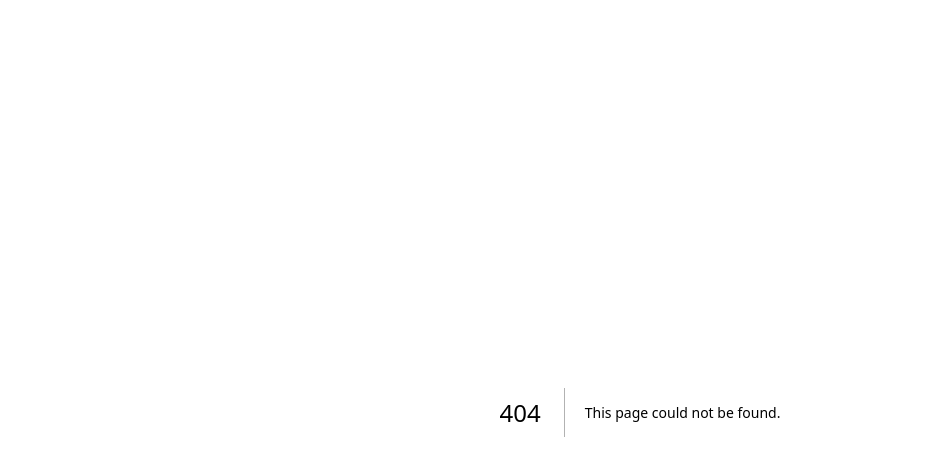
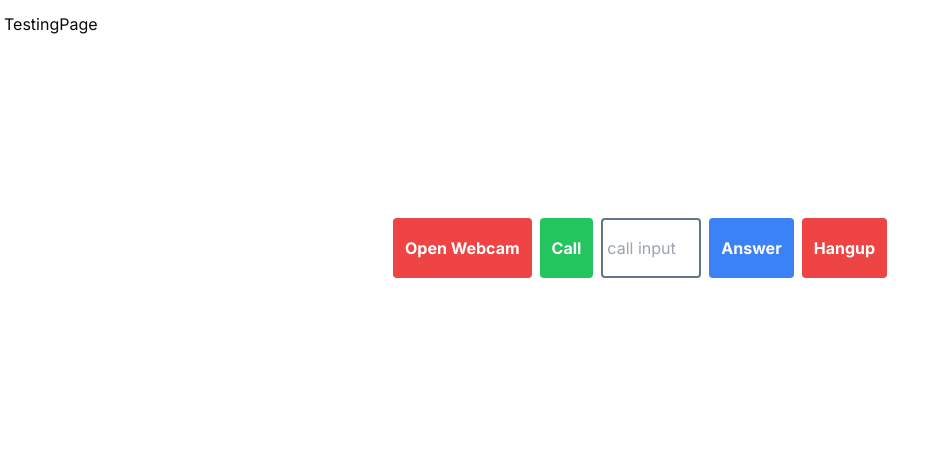
Before and after one commit to tymnec/google-meet-clone, a Next.js app: page /testing in a window 1280 px wide. Before the commit this address had no page. Shown: the top 476 px of the page, without its empty margins (0-946 px from the left). Built offline with nearby package versions, Linux system fonts and the light colour scheme; no server answers.

Commit message:
testing phase 1

```diff
--- a/package.json
+++ b/package.json
@@ -16,12 +16,15 @@
     "@radix-ui/react-slot": "^1.0.2",
     "class-variance-authority": "^0.7.0",
     "clsx": "^2.0.0",
+    "install": "^0.13.0",
     "mongoose": "^8.0.3",
     "next": "14.0.4",
+    "npm": "^10.2.5",
     "react": "^18",
     "react-dom": "^18",
     "react-icons": "^4.12.0",
     "react-responsive-carousel": "^3.2.23",
+    "simplewebrtc": "^3.0.2",
     "tailwind-merge": "^2.1.0",
     "tailwindcss-animate": "^1.0.7",
     "vercel": "^33.0.0"
--- /dev/null
+++ b/src/app/(Marketing)/_components/CarouselSection.js
@@ -0,0 +1,10 @@
+import React from 'react'
+const CarouselSection = () => {
+  return (
+    <div>
+      HIi
+    </div>
+  )
+}
+
+// export default Carousel
--- /dev/null
+++ b/src/app/api/offer/id/route.js
@@ -0,0 +1,21 @@
+import connectDB from "@/lib/mongodb";
+import Offer from "@/models/offer";
+import { NextResponse } from "next/server";
+
+// Get Params Method
+export async function GET(request) {
+  try {
+    await connectDB();
+
+    const id = request.nextUrl.searchParams.get("id");
+
+    const offer = await Offer.findById(id);
+
+    return NextResponse.json({
+      success: 200,
+      offer: offer,
+    });
+  } catch (error) {
+    return NextResponse.json({ success: 500, message: error.message });
+  }
+}
--- /dev/null
+++ b/src/app/api/offer/route.js
@@ -0,0 +1,52 @@
+import connectDB from "@/lib/mongodb";
+import Offer from "@/models/offer";
+import { NextResponse } from "next/server";
+
+// Post Method
+export async function POST(request) {
+  try {
+    const { temp } = await request.json();
+    await connectDB();
+
+    await Offer.create({
+      temp: temp,
+    });
+
+    return NextResponse.json({
+      success: 200,
+      message: "Offer created successfully",
+    });
+  } catch (error) {
+    return NextResponse.json({ success: 500, message: error.message });
+  }
+}
+
+// Get Method
+export async function GET() {
+  try {
+    await connectDB();
+
+    const offers = await Offer.find();
+
+    return NextResponse.json({
+      success: 200,
+      offers: offers,
+    });
+  } catch (error) {
+    return NextResponse.json({ success: 500, message: error.message });
+  }
+}
+
+export async function DELETE(request) {
+  try {
+    await connectDB();
+    const id = request.nextUrl.searchParams.get("id");
+    await Offer.findByIdAndDelete(id);
+    return NextResponse.json(
+      { message: "Offer deleted successfully" },
+      { status: 200 }
+    );
+  } catch (error) {
+    return NextResponse.json({ error: error.message }, { status: 500 });
+  }
+}
--- /dev/null
+++ b/src/app/testing-two/page.js
@@ -0,0 +1,7 @@
+import React from "react";
+
+const TestingTwoPage = () => {
+  return <div>TestingTwoPage</div>;
+};
+
+export default TestingTwoPage;
--- /dev/null
+++ b/src/app/testing/page.js
@@ -0,0 +1,177 @@
+"use client";
+
+import React, { useEffect } from "react";
+import { firestore } from "@/lib/firebase";
+
+const servers = {
+  iceServers: [
+    {
+      urls: ["stun:stun1.l.google.com:19302", "stun:stun2.l.google.com:19302"],
+    },
+  ],
+  iceCandidatePoolSize: 10,
+};
+
+let pc;
+
+let localStream;
+let remoteStream;
+
+// Setup Media sources
+const webcam = async () => {
+  localStream = await navigator.mediaDevices.getUserMedia({
+    video: true,
+    audio: false,
+  });
+
+  remoteStream = new MediaStream();
+
+  // Pushing tracks from local stream to peer connection
+  localStream.getTracks().forEach((track) => {
+    pc.addTrack(track, localStream);
+  });
+
+  // Pull tracks from remote stream add to video stream
+  pc.ontrack = (event) => {
+    event.streams[0].getTracks().forEach((track) => {
+      remoteStream.addTrack(track);
+    });
+  };
+
+  document.getElementById("remoteVideo").srcObject = remoteStream;
+  document.getElementById("webcamVideo").srcObject = localStream;
+};
+
+// Setup Call and making an offer
+const makeCall = async () => {
+  // Reference firestore collection
+  const callDoc = firestore.collection("calls").doc();
+  const offerCandidates = callDoc.collection("offerCandidates");
+  const answerCandidates = callDoc.collection("answerCandidates");
+
+  // Get candidates for caller and receiver
+  const callInput = document.getElementById("callInput");
+
+  callInput.value = callDoc.id;
+
+  pc.onicecandidate = (event) => {
+    event.candidate && offerCandidates.add(event.candidate.toJSON());
+  };
+
+  // Create offer
+  const offerDescription = await pc.createOffer();
+  await pc.setLocalDescription(offerDescription);
+
+  const offer = {
+    sdp: offerDescription.sdp, // Session Description Protocol
+    type: offerDescription.type,
+  };
+
+  await callDoc.set({ offer });
+
+  // Listen for remote answer
+  callDoc.onSnapshot((snapshot) => {
+    const data = snapshot.data();
+    if (!pc.currentRemoteDescription && data?.answer) {
+      const answerDescription = new RTCSessionDescription(data.answer);
+      pc.setRemoteDescription(answerDescription);
+    }
+  });
+
+  // When an answer is created
+  answerCandidates.onSnapshot((snapshot) => {
+    snapshot.docChanges().forEach((change) => {
+      if (change.type === "added") {
+        const candidate = new RTCIceCandidate(change.doc.data());
+        pc.addIceCandidate(candidate);
+      }
+    });
+  });
+};
+
+// Answer Call
+const answerCall = async () => {
+  const callId = document.getElementById("callInput").value;
+  const callDoc = firestore.collection("calls").doc(callId);
+  const answerCandidates = callDoc.collection("answerCandidates");
+  // const offerCandidates = callDoc.collection("offerCandidates");
+
+  pc.onicecandidate = (event) => {
+    event.candidate && answerCandidates.add(event.candidate.toJSON());
+  };
+
+  const callData = (await callDoc.get()).data();
+
+  const offerDescription = callData.offer;
+  await pc.setRemoteDescription(new RTCSessionDescription(offerDescription));
+
+  const answerDescription = await pc.createAnswer();
+  await pc.setRemoteDescription(new RTCSessionDescription(answerDescription));
+
+  const answer = {
+    type: answerDescription.type,
+    sdp: answerDescription.sdp,
+  };
+
+  await callDoc.update({ answer });
+
+  offerCandidates.onSnapshot((snapshot) => {
+    snapshot.docChanges().forEach((change) => {
+      if (change.type === "added") {
+        let data = change.doc.data();
+        pc.addIceCandidate(new RTCIceCandidate(data));
+      }
+    });
+  });
+};
+
+const TestingPage = () => {
+  useEffect(() => {
+    pc = new RTCPeerConnection(servers);
+  }, []);
+  return (
+    <div>
+      TestingPage
+      <div className="flex my-4">
+        <video id="webcamVideo" autoPlay playsInline></video>
+        <video id="remoteVideo" autoPlay playsInline></video>
+      </div>
+      <div className="flex justify-center ">
+        <button
+          className=" bg-red-500 p-3 rounded text-white font-bold mr-2 "
+          id="webcamButton"
+          onClick={webcam}
+        >
+          Open Webcam
+        </button>
+        <button
+          className=" bg-green-500 p-3 rounded text-white font-bold mr-2 "
+          id="callButton"
+          onClick={makeCall}
+        >
+          Call
+        </button>
+        <input
+          id="callInput"
+          className=" border-2 p-4 pr-0 pl-1 w-[100px] border-slate-500 rounded mr-2 "
+          placeholder="call input"
+        />
+        <button
+          className=" bg-blue-500 p-3 rounded  text-white font-bold mr-2 "
+          id="answerButton"
+          onClick={answerCall}
+        >
+          Answer
+        </button>
+        <button
+          className=" bg-red-500 p-3 rounded  text-white font-bold place-items-center"
+          id="hangupButton"
+        >
+          Hangup
+        </button>
+      </div>
+    </div>
+  );
+};
+
+export default TestingPage;
--- /dev/null
+++ b/src/lib/firebase.js
@@ -0,0 +1,24 @@
+// Import the functions you need from the SDKs you need
+import firebase from "firebase/compat/app";
+import "firebase/compat/firestore";
+
+const firebaseConfig = {
+  apiKey: process.env.NEXT_PUBLIC_FIREBASE_API_KEY,
+  authDomain: process.env.NEXT_PUBLIC_FIREBASE_APP_ID,
+  projectId: process.env.NEXT_PUBLIC_FIREBASE_PROJECT_ID,
+  storageBucket: process.env.NEXT_PUBLIC_FIREBASE_STORAGE_BUCKET,
+  messagingSenderId: process.env.NEXT_PUBLIC_FIREBASE_MESSAGING_SENDER_ID,
+  appId: process.env.NEXT_PUBLIC_FIREBASE_APP_ID,
+  measurementId: process.env.NEXT_PUBLIC_FIREBASE_MEASUREMENT_ID,
+};
+
+// Initialize Firebase
+
+if (!firebase.apps.length) {
+  firebase.initializeApp(firebaseConfig);
+} else {
+  console.log("[Firebase] App already initialized");
+}
+
+// Export the Firestore instance
+export const firestore = firebase.firestore();
--- /dev/null
+++ b/src/lib/mongodb.js
@@ -0,0 +1,13 @@
+import mongoose from "mongoose";
+
+const connectDB = async () => {
+  try {
+    const conn = await mongoose.connect(process.env.MONGODB_URI);
+    console.log(`MongoDB Connected: ${conn.connection.host}`);
+  } catch (error) {
+    console.error(`Error: ${error.message}`);
+    process.exit(1);
+  }
+};
+
+export default connectDB;
--- /dev/null
+++ b/src/models/offer.js
@@ -0,0 +1,14 @@
+import mongoose, { Schema } from "mongoose";
+
+const OfferSchema = new Schema(
+  {
+    temp: String,
+  },
+  {
+    timestamps: true,
+  }
+);
+
+const Offer = mongoose.models.Offer || mongoose.model("Offer", OfferSchema);
+
+export default Offer;
```
Also changed, not shown: src/app/testing/testingValue.js (added), 1 other file (tests, documents, lock files or other folders).
